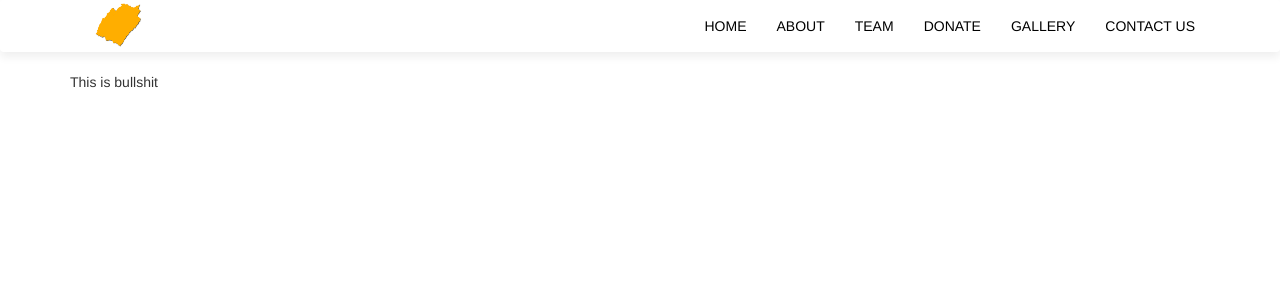
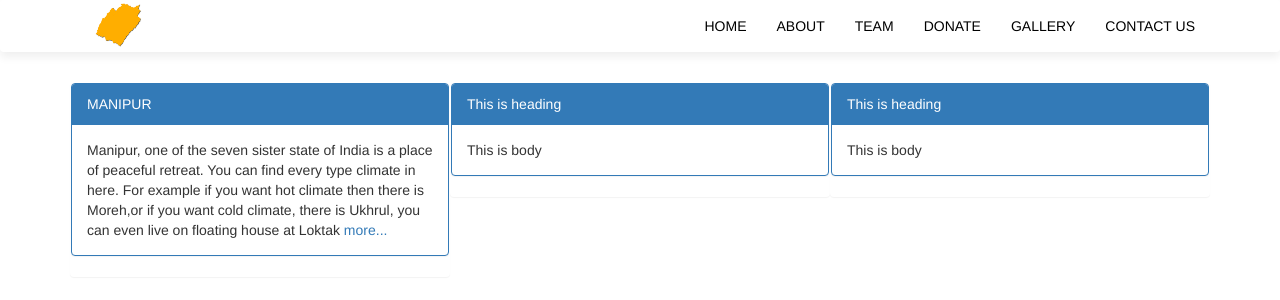
Before and after one commit to Thomson-Mayengbam/myManipur, a plain HTML site: page index.html in a window 1280 px wide. Drawn offline with nearby package versions, Linux system fonts and the light colour scheme.

Commit message:
change index

```diff
--- a/index.html
+++ b/index.html
@@ -33,13 +33,48 @@
         </div>
       </nav>
       <div class="container">
-        <div class="row">
-          <div class="col-sm-6">
-		This is bullshit
-          </div>
-          <div class="col-sm-6">
-
-          </div>
+        <div class="row row-no-gutters">
+          <p>
+            <div class="col-sm-4">
+  		          <div class="panel">
+                  <div class="panel panel-primary">
+                    <div class="panel-heading">
+                      MANIPUR
+                    </div>
+                    <div class="panel-body">
+                        Manipur, one of the seven sister state of India is a place of peaceful retreat.
+                        You can find every type climate in here. For example if you want hot climate then
+                        there is Moreh,or if you want cold climate, there is Ukhrul, you can even live on
+                        floating house at Loktak <a href="#more">more...</a>
+                    </div>
+                  </div>
+                </div>
+            </div>
+            <div class="col-sm-4">
+  		          <div class="panel">
+                  <div class="panel panel-primary">
+                    <div class="panel-heading">
+                      This is heading
+                    </div>
+                    <div class="panel-body">
+                      This is body
+                    </div>
+                  </div>
+                </div>
+            </div>
+            <div class="col-sm-4">
+                <div class="panel">
+                  <div class="panel panel-primary">
+                    <div class="panel-heading">
+                      This is heading
+                    </div>
+                    <div class="panel-body">
+                      This is body
+                    </div>
+                  </div>
+                </div>
+            </div>
+          </p>
         </div>
 
       </div>
```
